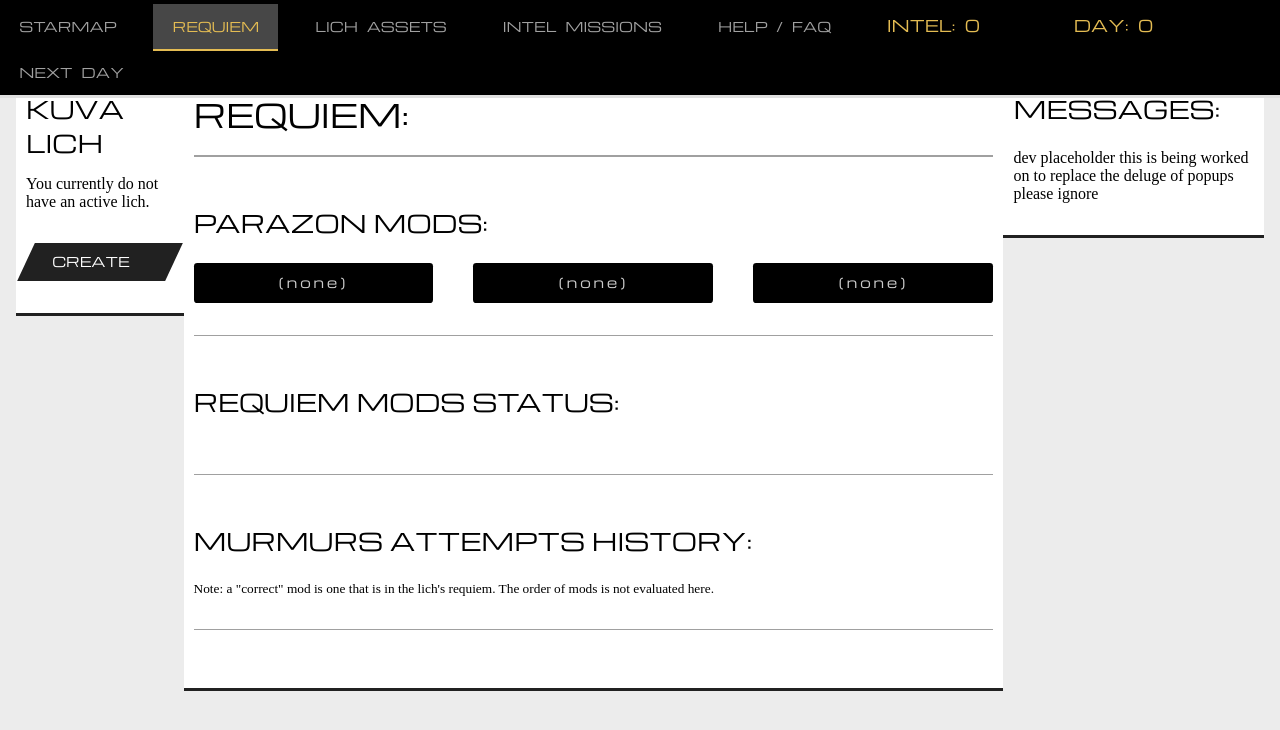
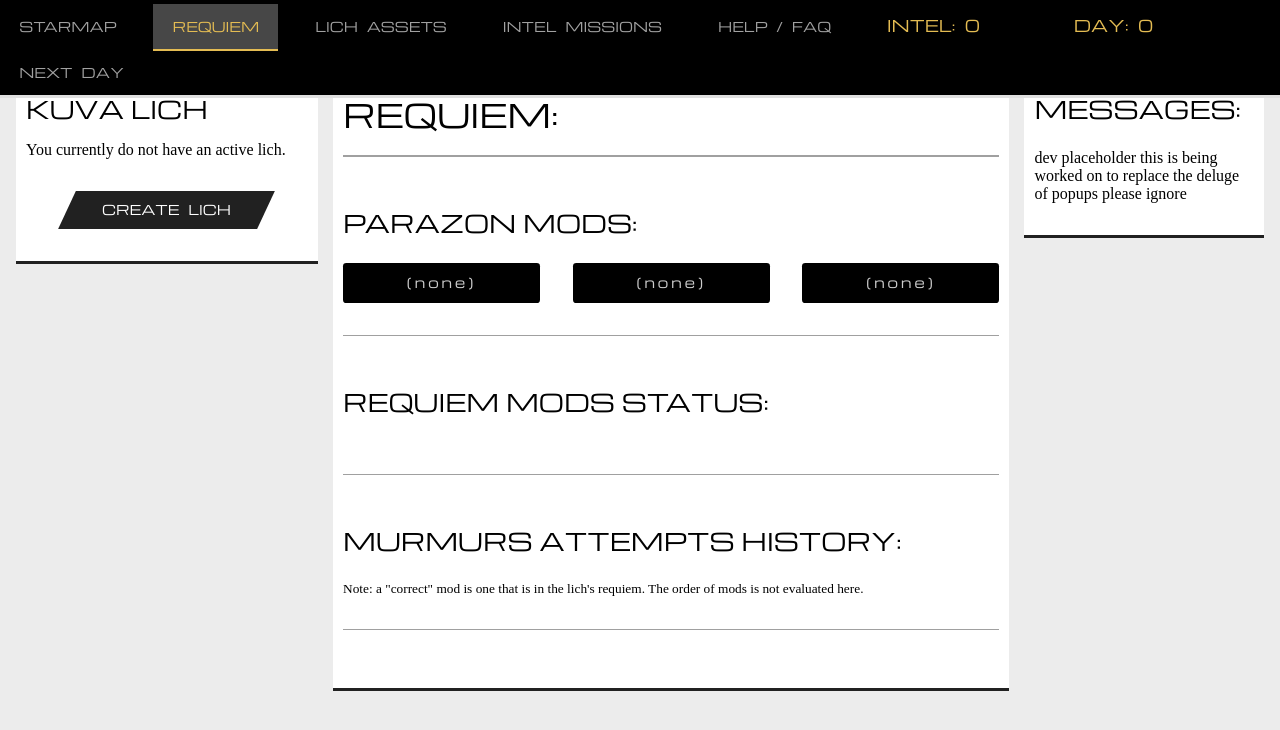
Before and after one commit to Kaian-a-coel/Kuva-Lich-Rework, a website: page index.html in a window 1280 px wide. Both pictures are taken after a click on the button "Requiem". Drawn offline with nearby package versions, Linux system fonts and the light colour scheme; files that its build step writes are made by us from their sources.

Commit message:
Turned css into scss Added autoprefixer Added prefixer command

```diff
--- a/lich_rework.scss
+++ b/lich_rework.scss
@@ -27,6 +27,7 @@
 	padding: 0;
 	font-weight: normal;
 }
+
 
 h1,
 h2,
@@ -123,7 +124,6 @@
 
 .main {
 	display: flex;
-	flex-wrap: wrap;
 	justify-content: space-between;
 	align-items: start;
 	max-width: 1280px;
@@ -132,7 +132,7 @@
 }
 
 #lichSidebar {
-	flex-basis: 32%;
+	flex-basis: calc(25% - 10px);
 	max-width: 340px;
 	background-color: white;
 	padding: 10px 10px 2rem;
@@ -185,8 +185,8 @@
 	height: 38px;
 	line-height: 38px;
 	text-transform: uppercase;
-	-webkit-border-radius: 0px;
-	border-radius: 0px;
+	-webkit-border-radius: 0;
+	border-radius: 0;
 	font-family: "Michroma", "Open Sans", Helvetica, sans-serif;
 	word-spacing: 5px;
 	transform: skewX(-25deg);
@@ -204,8 +204,17 @@
 	}
 }
 
+.messageBar {
+	flex-basis: calc(20% - 10px);
+	max-width: 340px;
+	background-color: white;
+	padding: 10px 10px 2rem;
+	border-top: 1px solid #212121;
+	border-bottom: 3px solid #212121;
+}
+
 .content {
-	flex-basis: 64%;
+	flex-basis: calc(55% - 10px);
 	background-color: white;
 	padding: 10px;
 	border-top: 1px solid #212121;
@@ -307,7 +316,7 @@
   }
 }
 
-.pazon, .requiem, .murmuattempt {
+.pazon, .requiem, .murmurattempt {
   margin-bottom: 3rem;
   border-bottom: 1px solid
   #a0a0a0;
@@ -336,7 +345,7 @@
 
   .redEdged {
     margin-left: 2rem;
-    margin-top: 0rem;
+    margin-top: 0;
   }
 
   .assets {
--- a/scss/selectbox.scss
+++ b/scss/selectbox.scss
@@ -23,9 +23,10 @@
     &::-ms-expand {
       display: none;
     }
+
     position: relative;
     display: flex;
-    width: 20em;
+    min-width: 10ch;
     height: 3em;
     line-height: 3;
     background: #000;
```
Also changed, not shown: package.json (+6 -1 lines), lich_rework.css (deleted), 2 other files.
